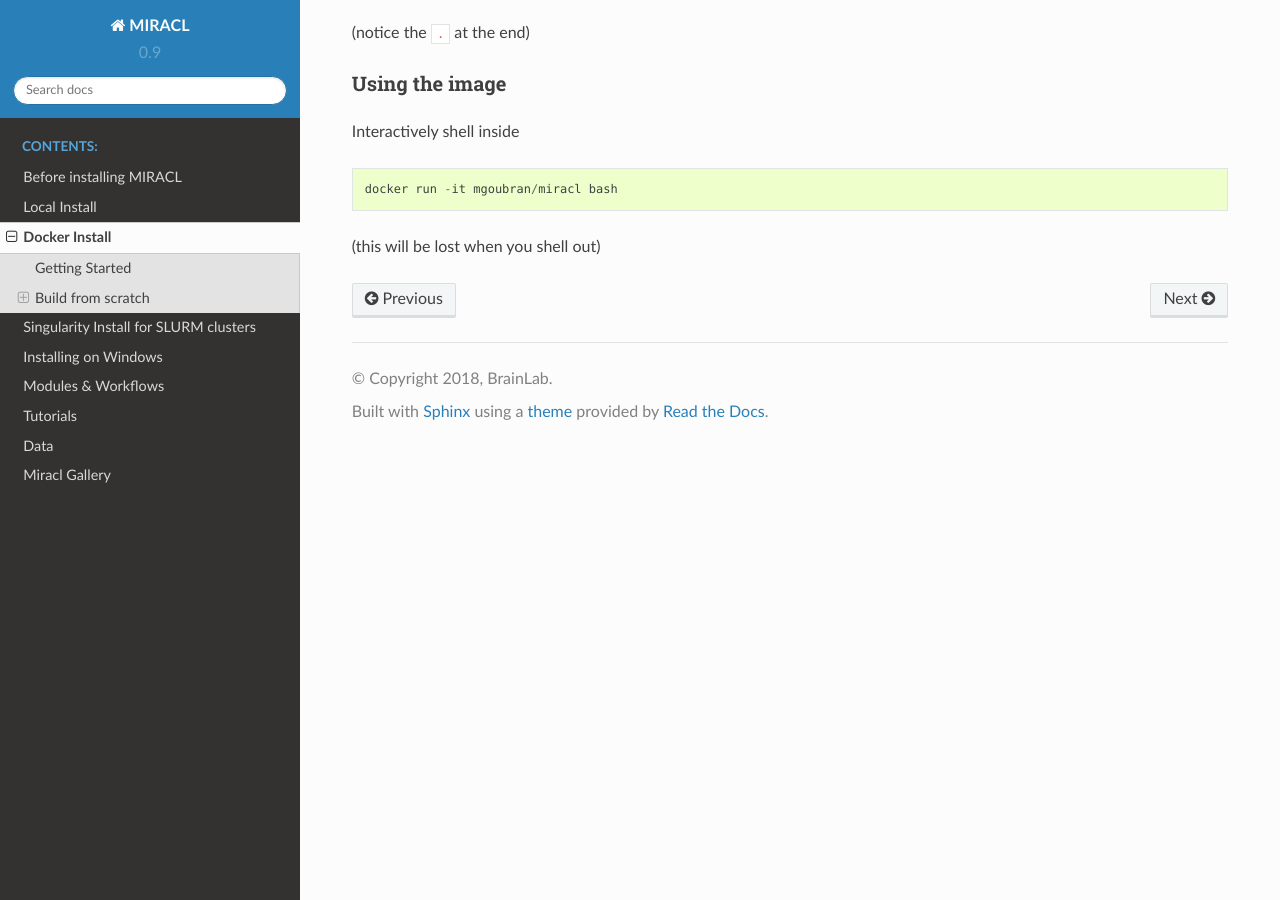
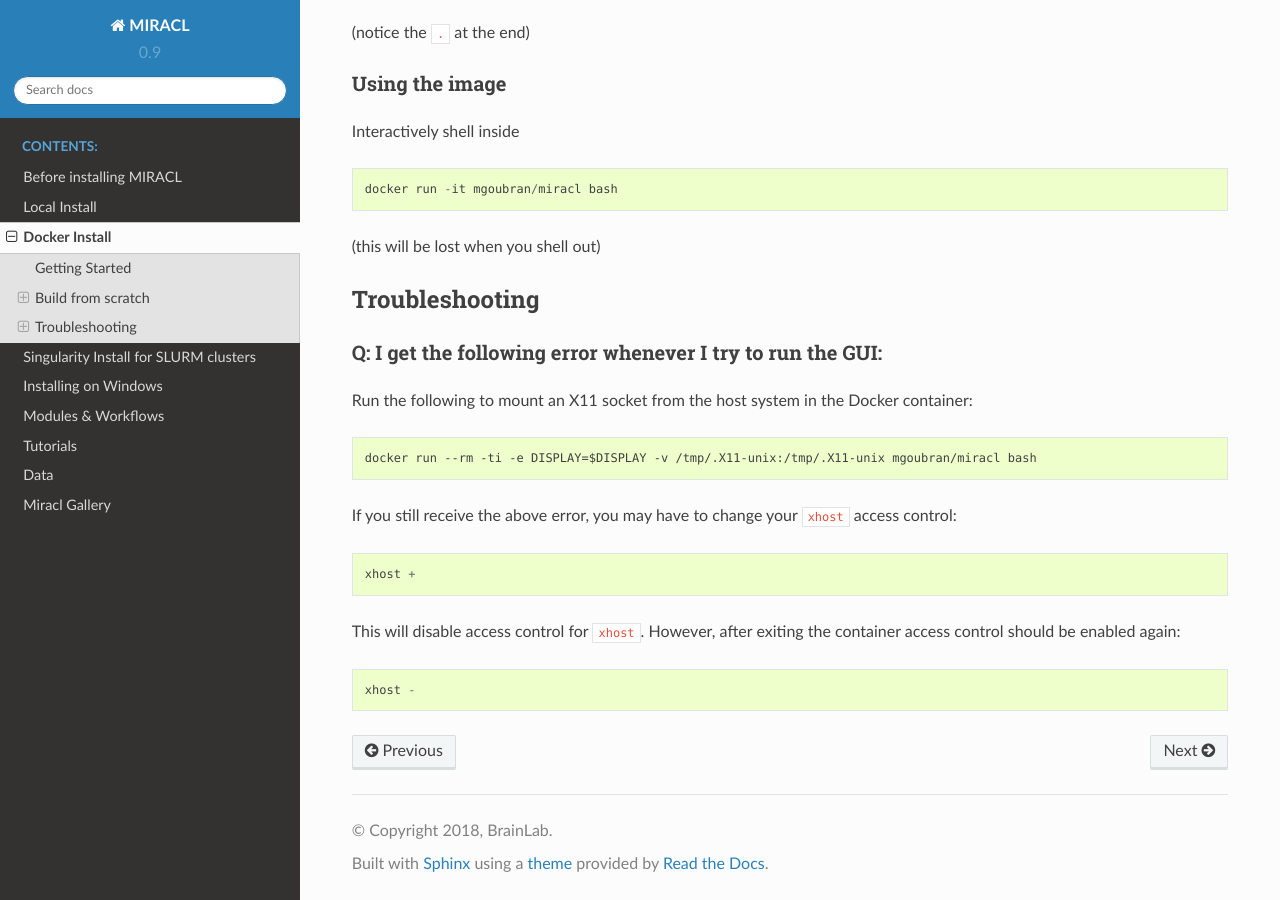
Before and after one commit to AICONSlab/MIRACL, a Sphinx documentation site: the page built from docs/install-docker.md, in a window 1280 px wide and 900 px high, scrolled down 690 px. Built offline with Sphinx 7.4.7 and the Read the Docs theme 2.0.0, drawn with Linux system fonts in a browser that asks for light colours; pages that are not in the unit, such as notebooks, are missing from menus.

Commit message:
[docs] Add troubleshooting for GUI issue
miraclGUI does not work when executed in a Docker container locally or
in a Singularity container on a SLURM cluster. There are several
troubleshooting steps that need to be added to the docs. In this commit,
steps have been added to the docker installation doc. WIP at this point,
needs to be completed.

````diff
--- a/docs/install-docker.md
+++ b/docs/install-docker.md
@@ -42,3 +42,19 @@
 ```
 
 (this will be lost when you shell out)
+
+## Troubleshooting
+
+### Q: I get the following error whenever I try to run the GUI:
+
+Run the following to mount an X11 socket from the host system in the Docker container:
+
+    docker run --rm -ti -e DISPLAY=$DISPLAY -v /tmp/.X11-unix:/tmp/.X11-unix mgoubran/miracl bash
+
+If you still receive the above error, you may have to change your `xhost` access control:
+
+    xhost +
+
+This will disable access control for `xhost`. However, after exiting the container access control should be enabled again:
+
+    xhost -
````
